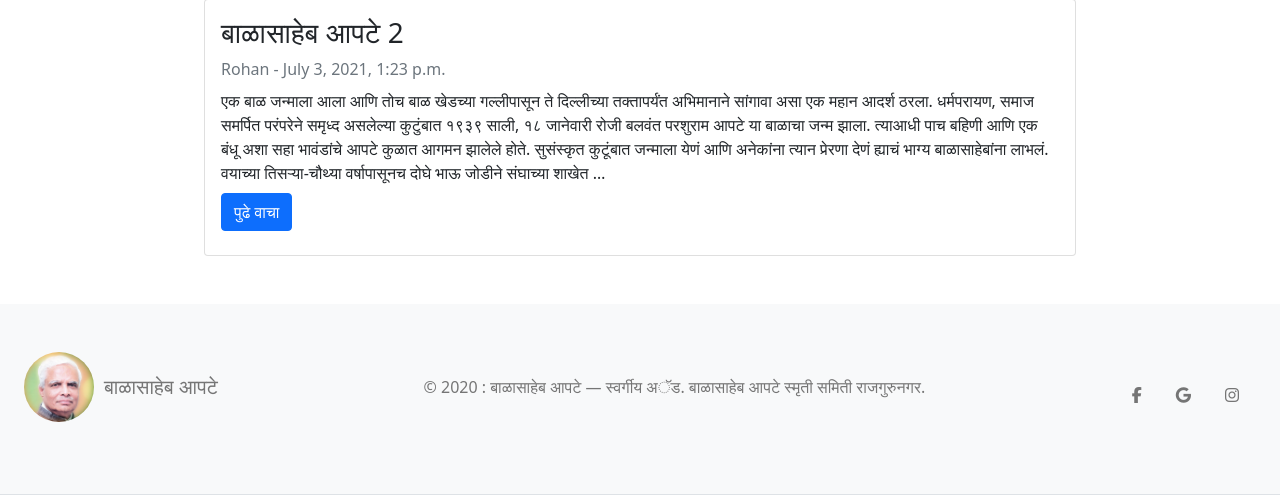
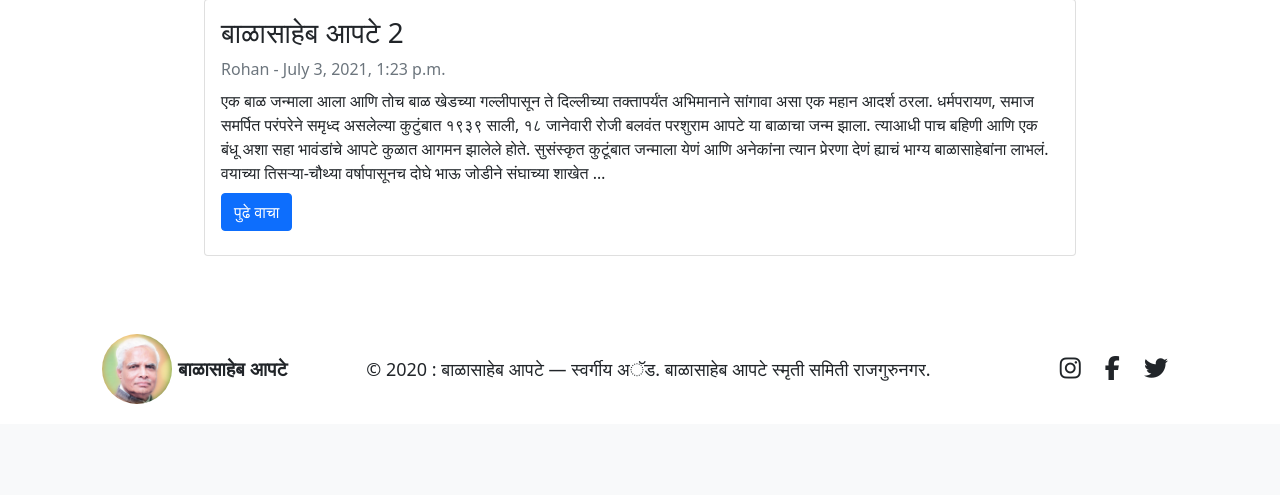
Before and after one commit to prajwalbalghare37/balapte, a Django app: page /blog/ in a window 1280 px wide. Shown: the part 417-912 px from the top of the page. After the commit the page ends 821 px from the top, so only its background shows below. Run offline with Django 3.2, Linux system fonts and the light colour scheme; data comes from the database, SQL or seed files in the repository; some libraries are stand-ins or nearby versions.

Commit message:
Update base.html

```diff
--- a/templates/base.html
+++ b/templates/base.html
@@ -14,6 +14,96 @@
     integrity="sha384-EVSTQN3/azprG1Anm3QDgpJLIm9Nao0Yz1ztcQTwFspd3yD65VohhpuuCOmLASjC" crossorigin="anonymous" />
   <link rel="icon" href="\static\img\gal1.jpg" />
   <title>बाळासाहेब आपटे | {% block title %}{% endblock title %}</title>
+  <style>
+        * {
+            margin: 0;
+            padding: 0;
+            text-decoration: none;
+            box-sizing: border-box;
+        }
+
+        footer {
+            display: flex;
+            flex-direction: row;
+            flex-wrap: nowrap;
+            align-content: center;
+            align-items: center;
+            justify-content: space-between;
+            transition: all ease 0.3s;
+            margin-bottom: 0;
+            margin-top: 30px;
+            padding: 0px 20px 20px 20px;
+            text-align: center;
+        }
+
+        footer .logo a {
+            font-size: larger;
+            display: flex;
+            flex-direction: row;
+            flex-wrap: nowrap;
+            align-content: center;
+            align-items: center;
+            justify-content: center;
+            cursor: pointer;
+            text-decoration: none;
+            border-radius: 50%;
+        }
+
+        footer .logo a img {
+            width: auto;
+            height: 70px;
+            margin-right: 6px;
+            border-radius: 50%;
+        }
+
+        footer .socials i:hover {
+            transition: all ease 0.3s;
+            transform: scale(1.2);
+            margin: 0px 10px;
+        }
+
+        footer .content {
+            font-size: large;
+            transform: translateX(-20px);
+        }
+
+        footer .socials a i {
+            font-size: 1.5rem;
+            margin: 0px 10px;
+        }
+
+        @media (max-width:1100px) {
+            footer {
+                padding: 0px 10px 20px 10px;
+            }
+            footer .content {
+                font-size: medium;
+                transform: translateX(-20px);
+            }
+        }
+
+        @media (max-width:1000px) {
+            footer {
+                flex-direction: column;
+                justify-content: space-between;
+                padding: 0px 0px 10px 0px;
+            }
+            footer .logo {
+                margin: 10px 0px;
+            }
+            footer .logo img {
+                height: 70px;
+                margin-right: 10px;
+            }
+            footer .content {
+                margin: 10px 0px;
+                transform: translateX(0px);
+            }
+            footer .socials {
+                margin: 20px 0px;
+            }
+        }
+    </style>
   {% block css %}{% endblock css %}
 </head>
 
@@ -155,49 +245,26 @@
   {% endfor %}
   {% block body %} {% endblock body %}
 
-  <footer class="bg-light mb-0" style="color: #757575 !important">
-    <section class="
-          d-flex
-          flex-wrap
-          justify-content-center
-          align-items-center
-          justify-content-lg-between
-          p-4
-          border-bottom
-        ">
-      <div class="
-            mt-4
-            mb-5
-            d-flex
-            flex-wrap flex-row
-            justify-content-center
-            align-items-center align-content-center
-          ">
-        <img style="height: auto; width: 70px; margin-right: 10px" class="rounded-circle" src="\static\img\gal1.jpg"
-          alt="" />
-        <a class="navbar-brand" style="color: #757575 !important" href="">बाळासाहेब आपटे</a>
+  <div class="container">
+    <footer class="footer">
+      <div class="logo">
+        <a href="">
+          <img src="\static\img\gal1.jpg" alt="img-logo">
+          <div>
+            <strong class=" text-dark">बाळासाहेब आपटे</strong>
+          </div>
+        </a>
       </div>
-
-      <div class="
-            mb-4
-            d-flex
-            flex-row
-            justify-content-center
-            align-items-center align-content-center
-            d-lg-block
-          ">
-        <span>© 2020 : बाळासाहेब आपटे —
-          <a class="text-decoration-none" style="color: #757575 !important" href="">स्वर्गीय अॅड. बाळासाहेब आपटे स्मृती
-            समिती राजगुरुनगर.</a></span>
+      <div class="content text-dark d-flex flex-row flex-wrap-nowrap align-content-center align-items-center justify-content-center cursor-pointer">
+         © 2020 : बाळासाहेब आपटे — स्वर्गीय अॅड. बाळासाहेब आपटे स्मृती समिती राजगुरुनगर.
       </div>
-
-      <div class="mb-2 d-flex flex-wrap">
-        <a class="btn btn-floating m-1 text-reset" style="" href="" role=""><i class="fab fa-facebook-f"></i></a>
-        <a class="btn btn-floating m-1 text-reset" style="" href="" role=""><i class="fab fa-google"></i></a>
-        <a class="btn btn-floating m-1 text-reset" style="" href="" role=""><i class="fab fa-instagram"></i></a>
+      <div class="socials">
+        <a href="https://www.instagram.com/"><i class="fab fa-instagram text-dark cursor-pointer pointer"></i></a>
+        <a href="https://www.facebook.com/"><i class="fab fa-facebook-f text-dark cursor-pointer"></i></a>
+        <a href="https://www.twitter.com/"><i class="fab fa-twitter text-dark cursor-pointer"></i></a>
       </div>
-    </section>
-  </footer>
+    </footer>
+  </div>
 
   <script src="https://kit.fontawesome.com/13e8fb5f72.js" crossorigin="anonymous"></script>
   <script src="https://cdn.jsdelivr.net/npm/@popperjs/core@2.9.2/dist/umd/popper.min.js"
```
